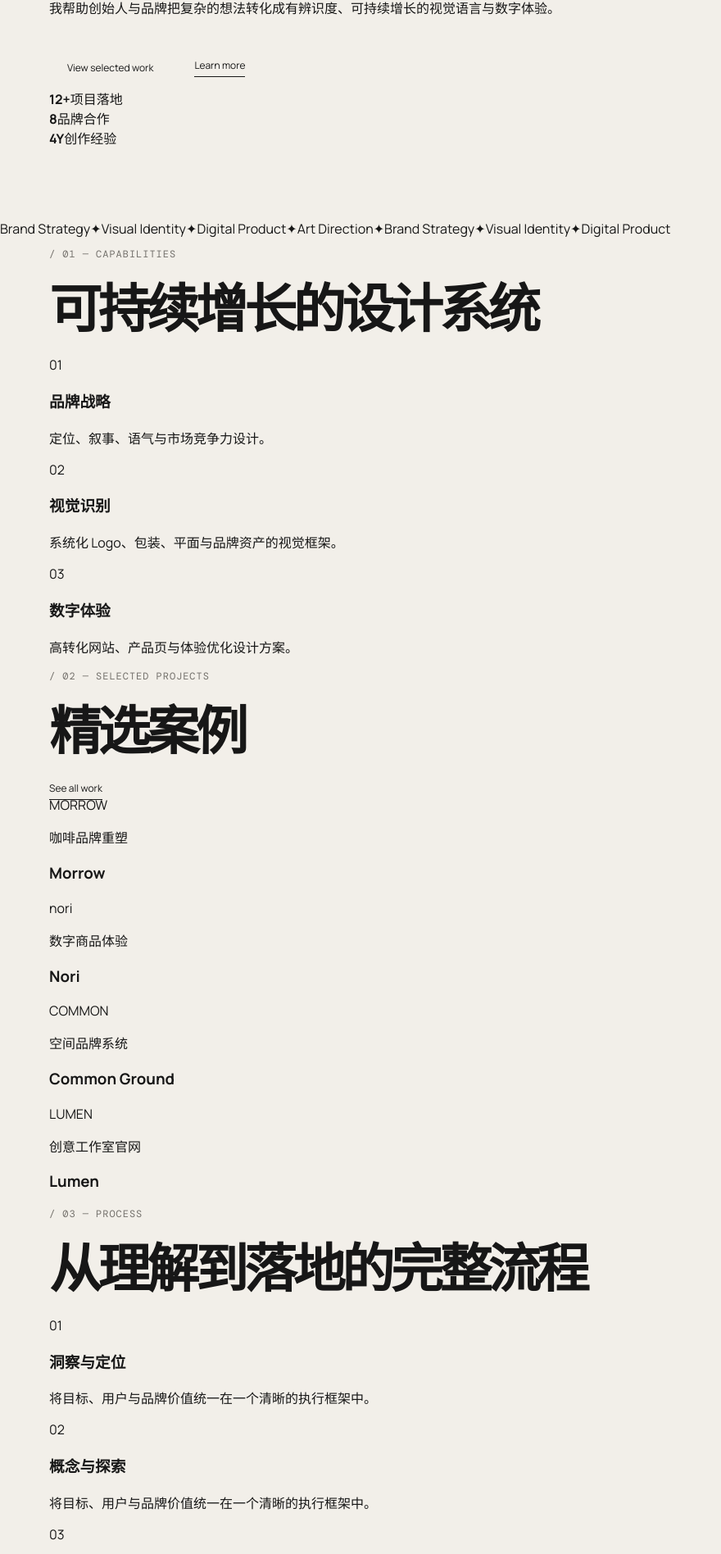
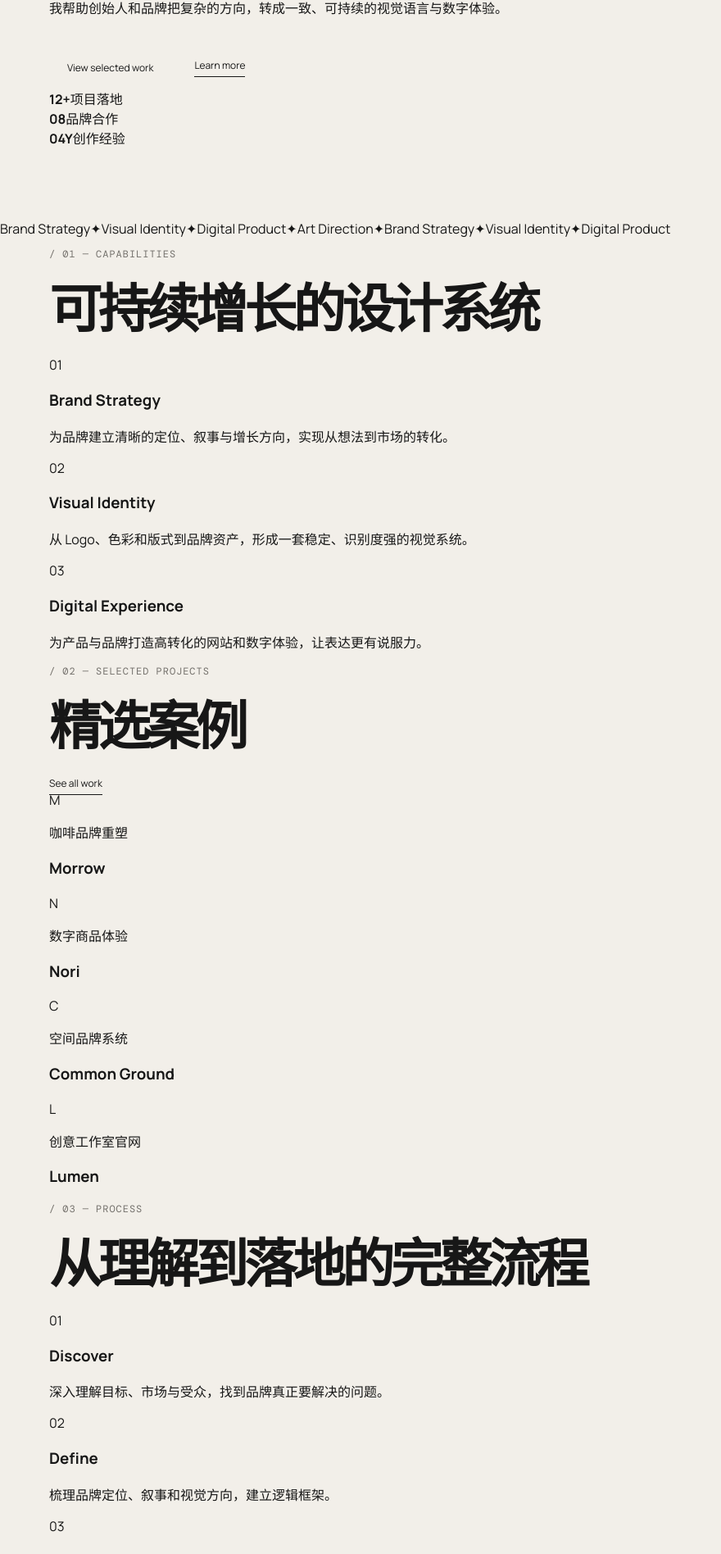
Before and after one commit to hexiaochen666/nextjs, a Next.js app: page / in a window 1280 px wide. Shown: the part 660-2556 px from the top of the page at 82% size, without its empty margins (0-880 px from the left). Built offline with nearby package versions, Linux system fonts and the light colour scheme.

Commit message:
feat: upgrade homepage design with premium studio layout and richer brand sections

```diff
--- a/app/page.tsx
+++ b/app/page.tsx
@@ -1,57 +1,78 @@
 import Link from "next/link"
 
 const services = [
-  { name: "品牌战略", text: "定位、叙事、语气与市场竞争力设计。" },
-  { name: "视觉识别", text: "系统化 Logo、包装、平面与品牌资产的视觉框架。" },
-  { name: "数字体验", text: "高转化网站、产品页与体验优化设计方案。" },
+  {
+    name: "Brand Strategy",
+    text: "为品牌建立清晰的定位、叙事与增长方向，实现从想法到市场的转化。",
+  },
+  {
+    name: "Visual Identity",
+    text: "从 Logo、色彩和版式到品牌资产，形成一套稳定、识别度强的视觉系统。",
+  },
+  {
+    name: "Digital Experience",
+    text: "为产品与品牌打造高转化的网站和数字体验，让表达更有说服力。",
+  },
 ]
 
 const metrics = [
   { value: "12+", label: "项目落地" },
-  { value: "8", label: "品牌合作" },
-  { value: "4Y", label: "创作经验" },
+  { value: "08", label: "品牌合作" },
+  { value: "04Y", label: "创作经验" },
 ]
 
 const works = [
-  { name: "Morrow", type: "咖啡品牌重塑", tone: "amber", accent: "MORROW" },
-  { name: "Nori", type: "数字商品体验", tone: "dark", accent: "nori" },
-  { name: "Common Ground", type: "空间品牌系统", tone: "sky", accent: "COMMON" },
-  { name: "Lumen", type: "创意工作室官网", tone: "rose", accent: "LUMEN" },
+  { name: "Morrow", type: "咖啡品牌重塑", tone: "amber", accent: "M" },
+  { name: "Nori", type: "数字商品体验", tone: "dark", accent: "N" },
+  { name: "Common Ground", type: "空间品牌系统", tone: "sky", accent: "C" },
+  { name: "Lumen", type: "创意工作室官网", tone: "rose", accent: "L" },
 ]
 
 const process = [
-  "洞察与定位",
-  "概念与探索",
-  "视觉落地",
-  "迭代与上线",
+  { title: "Discover", text: "深入理解目标、市场与受众，找到品牌真正要解决的问题。" },
+  { title: "Define", text: "梳理品牌定位、叙事和视觉方向，建立逻辑框架。" },
+  { title: "Design", text: "将表达转化为可感知的视觉语言和优秀的数字体验。" },
+  { title: "Deliver", text: "完善迭代并输出高质量的品牌资产与落地方案。" },
 ]
 
 export default function Home() {
   return (
     <main className="page-shell">
       <header className="topbar container">
-        <Link href="/" className="brand-mark">AS<span>F</span></Link>
-        <nav className="nav-links" aria-label="主导航">
+        <Link href="/" className="brand-mark">
+          AS<span>F</span>
+        </Link>
+
+        <nav className="nav-links" aria-label="Main navigation">
           <Link href="/project">Projects</Link>
           <Link href="/about">About</Link>
           <Link href="/contact">Contact</Link>
         </nav>
-        <Link href="/contact" className="button button-small button-light">Start a project</Link>
+
+        <Link href="/contact" className="button button-small button-light">
+          Start a project
+        </Link>
       </header>
 
       <section className="hero container">
         <div className="hero-copy">
           <p className="eyebrow">Independent design studio / brand systems</p>
           <h1>
-            Design that turns<br />
+            Design that turns
+            <br />
             ambition into <span>clarity</span>.
           </h1>
           <p className="lead">
-            我帮助创始人与品牌把复杂的想法转化成有辨识度、可持续增长的视觉语言与数字体验。
+            我帮助创始人和品牌把复杂的方向，转成一致、可持续的视觉语言与数字体验。
           </p>
+
           <div className="hero-actions">
-            <Link href="/project" className="button button-primary">View selected work</Link>
-            <Link href="/about" className="text-link">Learn more</Link>
+            <Link href="/project" className="button button-primary">
+              View selected work
+            </Link>
+            <Link href="/about" className="text-link">
+              Learn more
+            </Link>
           </div>
 
           <div className="metrics-row">
@@ -64,7 +85,7 @@ export default function Home() {
           </div>
         </div>
 
-        <div className="hero-visual" aria-label="Abstract design visuals">
+        <div className="hero-visual" aria-label="Abstract design composition">
           <div className="hero-orbit orbit-one" />
           <div className="hero-orbit orbit-two" />
           <div className="hero-badge">
@@ -98,10 +119,11 @@ export default function Home() {
           <p className="eyebrow">/ 01 — capabilities</p>
           <h2>可持续增长的设计系统</h2>
         </div>
+
         <div className="service-grid">
-          {services.map((service) => (
+          {services.map((service, index) => (
             <article key={service.name} className="service-card">
-              <span className="card-index">0{services.indexOf(service) + 1}</span>
+              <span className="card-index">0{index + 1}</span>
               <h3>{service.name}</h3>
               <p>{service.text}</p>
             </article>
@@ -116,7 +138,9 @@ export default function Home() {
               <p className="eyebrow">/ 02 — selected projects</p>
               <h2>精选案例</h2>
             </div>
-            <Link href="/project" className="text-link">See all work</Link>
+            <Link href="/project" className="text-link">
+              See all work
+            </Link>
           </div>
 
           <div className="work-grid">
@@ -143,10 +167,10 @@ export default function Home() {
 
         <div className="process-grid">
           {process.map((step, index) => (
-            <div key={step} className="process-card">
+            <div key={step.title} className="process-card">
               <span>{`0${index + 1}`}</span>
-              <h3>{step}</h3>
-              <p>将目标、用户与品牌价值统一在一个清晰的执行框架中。</p>
+              <h3>{step.title}</h3>
+              <p>{step.text}</p>
             </div>
           ))}
         </div>
@@ -171,7 +195,9 @@ export default function Home() {
             <p className="eyebrow">Ready to build</p>
             <h2>打造更清晰、更有影响力的品牌体验。</h2>
           </div>
-          <Link href="/contact" className="button button-primary">Let’s talk</Link>
+          <Link href="/contact" className="button button-primary">
+            Let’s talk
+          </Link>
         </div>
       </section>
     </main>
```
